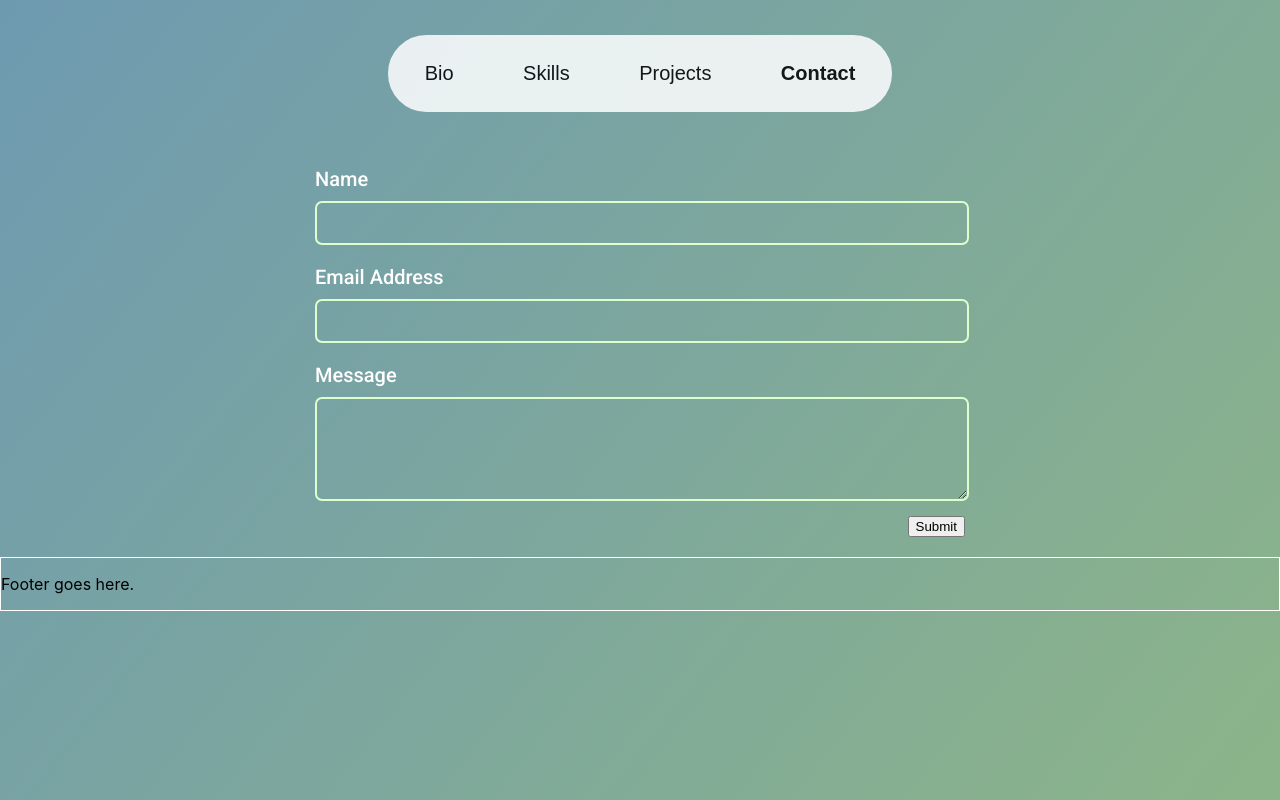
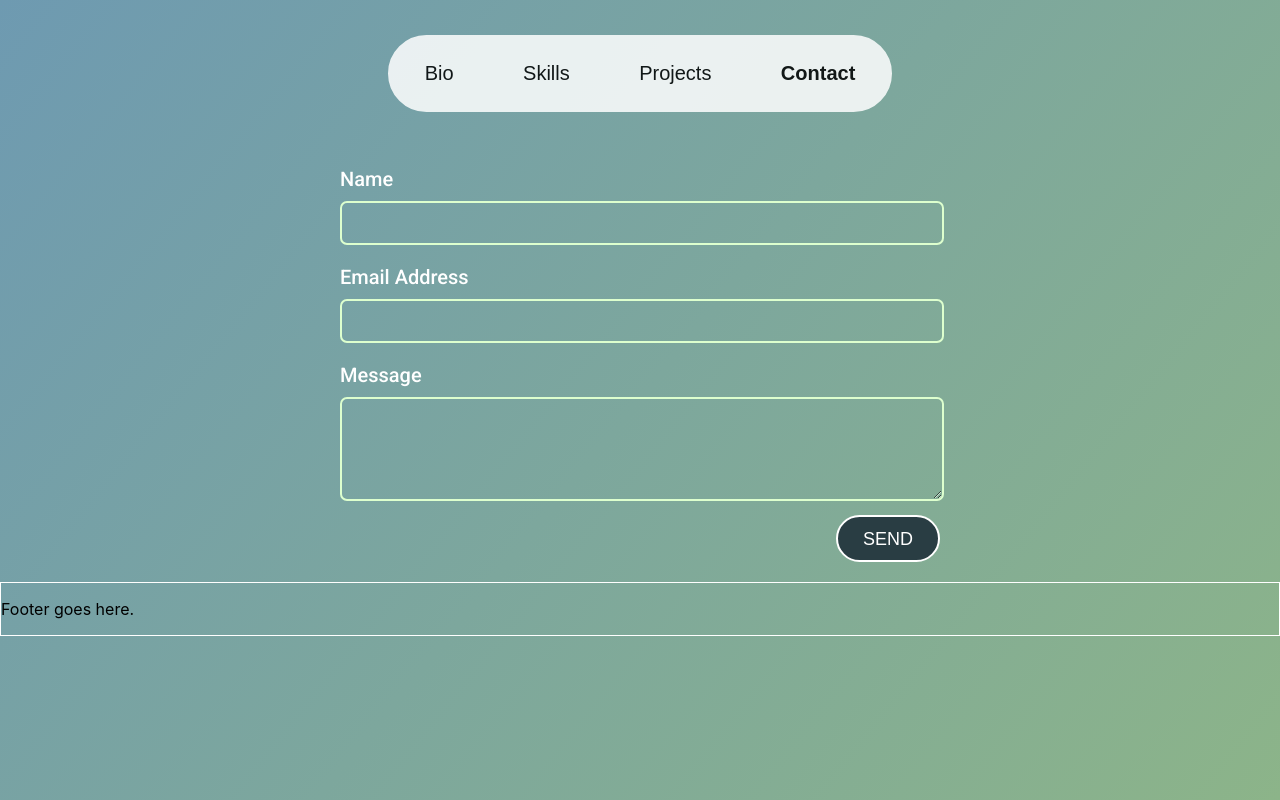
Before and after one commit to sok213/new-portolfio, a React (Create React App) app: page / in a window 1280 px wide. Both pictures are taken after a click on the button "Contact". Built offline with nearby package versions, Linux system fonts and the light colour scheme.

Commit message:
Improve contact from button

```diff
--- a/src/Comps/Contact/Contact.js
+++ b/src/Comps/Contact/Contact.js
@@ -65,7 +65,7 @@ export default function Contact() {
 
           <div className={s.buttonContainer}>
             <button type="submit" disabled={state.submitting}>
-              Submit
+              <p>SEND</p>
             </button>
           </div>
         </div>
--- a/src/Comps/Contact/Contact.module.scss
+++ b/src/Comps/Contact/Contact.module.scss
@@ -8,7 +8,7 @@
 
 .formContainer {
   padding: 20px 10px;
-  max-width: 650px;
+  max-width: 600px;
 
   @media screen and (max-width: 900px) {
     width: auto;
@@ -59,5 +59,28 @@
     @media screen and (max-width: 900px) {
       text-align: center;
     }
+
+    button {
+      padding: 12px 25px;
+      border-radius: 30px;
+      font-size: 18px;
+      border: none;
+      background-color: #293D43;
+      color: white;
+      border: 2px solid white;
+      cursor: pointer;
+      transition: 0.2s;
+
+      &:hover {
+        background: none;
+        color: #293D43;
+        border-color: #293D43;
+      }
+
+      p {
+        margin: 0;
+        margin-bottom: -2px;
+      }
+    }
   }
 }
```
